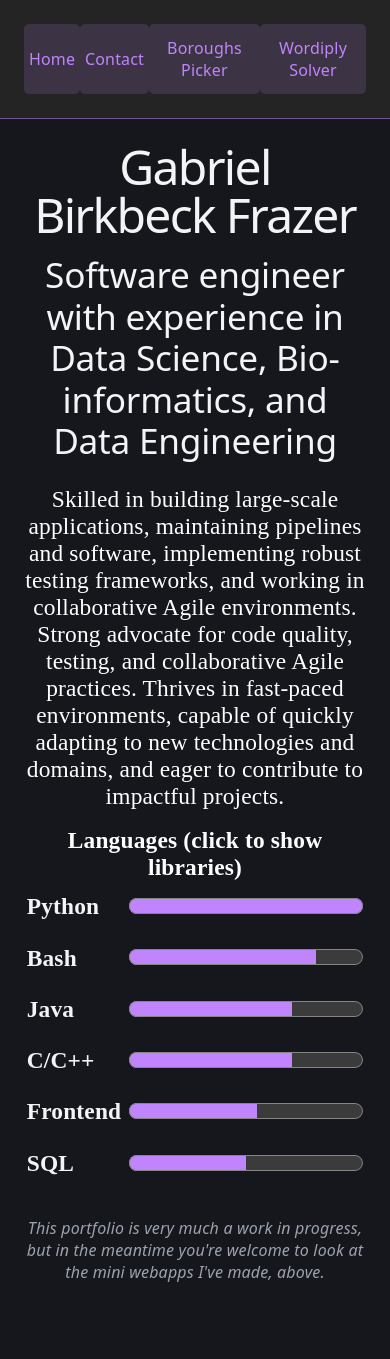
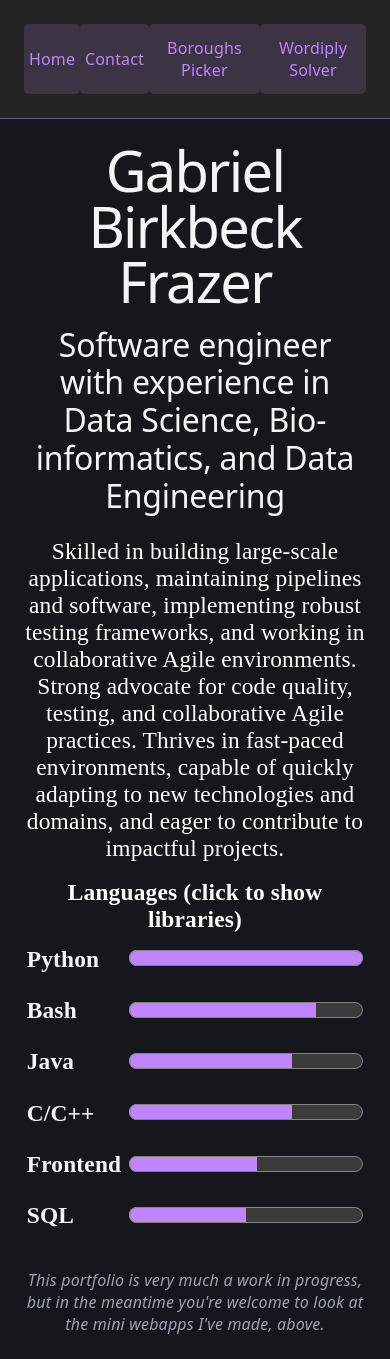
Before and after one commit to g-b-f/g-b-f.github.io, a React (Vite) app: page /#/ in a window 390 px wide. Before the commit the page ends 1307 px from the top, so only its background shows below. Built offline with nearby package versions, Linux system fonts and the light colour scheme.

Commit message:
remove breakpoint at 1024px, improve scaling

```diff
--- a/src/index.css
+++ b/src/index.css
@@ -26,9 +26,7 @@
   -webkit-font-smoothing: antialiased;
   -moz-osx-font-smoothing: grayscale;
 
-  @media (max-width: 1024px) {
-    font-size: 16px;
-  }
+  font-size: clamp(16px, 1.5vw, 20px);
 }
 
 :root {
@@ -98,19 +96,12 @@ h1 {
   line-height: normal;
   letter-spacing: -1.68px;
   margin: 32px 0;
-  @media (max-width: 1024px) {
-    font-size: 36px;
-    margin: 20px 0;
-  }
 }
 h2 {
   font-size: 24px;
   line-height: 118%;
   letter-spacing: -0.24px;
   margin: 0 0 8px;
-  @media (max-width: 1024px) {
-    font-size: 20px;
-  }
 }
 p {
   margin: 0;
--- a/src/pages/CSS/Portfolio.css
+++ b/src/pages/CSS/Portfolio.css
@@ -1,8 +1,7 @@
 .WIP-disclaimer {
-    display: flex;
-    flex-wrap: wrap;
     align-items: center;
     color: var(--text-grey);
+    margin: auto;
 }
 
 .portfolio .intro {
@@ -95,11 +94,11 @@
 .portfolio .hero h1 {
     margin-bottom: 1rem;
     margin-top: 0rem;
-    font-size: clamp(3rem, 6vw, 4rem);
+    font-size: clamp(3.5rem, 6vw, 4rem);
     line-height: 99%
 }
 .portfolio .hero h2 {
-    font-size: clamp(2.2rem, 6vw, 2.5rem);
+    font-size: clamp(2rem, 5vw, 2.5rem);
     margin-bottom: 2.5rem;
 }
 .portfolio .intro {
```
